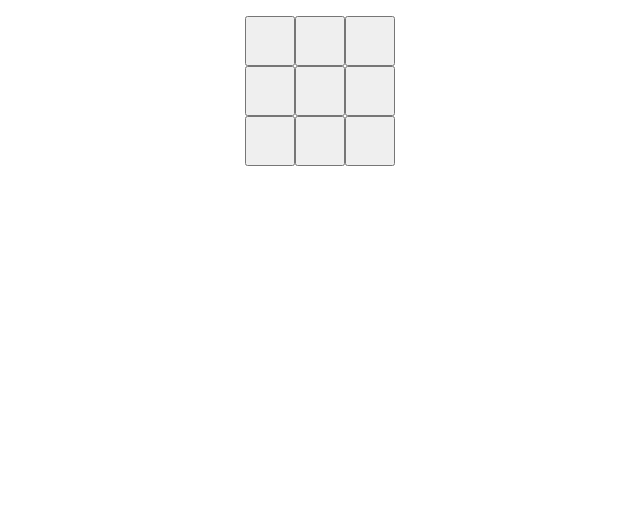
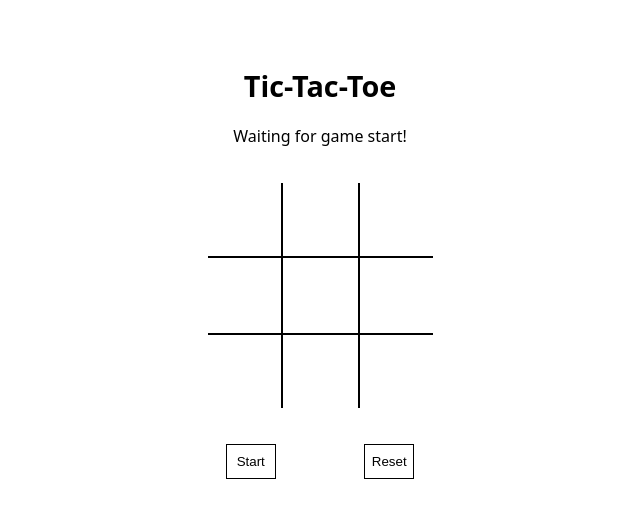
Before and after one commit to alleizon/tic-tac-toe, a plain HTML site: page index.html in a window 1280 px wide. Shown: the whole page, without its empty margins (320-960 px from the left). Drawn offline with Linux system fonts and the light colour scheme.

Commit message:
added page layout css + board borders

```diff
--- a/app.js
+++ b/app.js
@@ -21,6 +21,8 @@ const Game = (() => {
         gameboard[row][col] = "";
       }
     }
+    turns = 0;
+    curPlayer = player1;
   };
 
   const checkWin = (x, y) => {
@@ -43,7 +45,11 @@ const Game = (() => {
         break;
       }
     }
-    if ((+x === 0 && +y === 0) || (+x === 2 && +y === 2)) {
+    if (
+      (+x === 0 && +y === 0) ||
+      (+x === 1 && +y === 1) ||
+      (+x === 2 && +y === 2)
+    ) {
       for (let diag = 0; diag < 3; diag += 1) {
         if (gameboard[diag][diag] === curPlayer.name) {
           marks += 1;
@@ -54,7 +60,11 @@ const Game = (() => {
         }
       }
     }
-    if ((+x === 0 && +y === 2) || (+x === 2 && +y === 0)) {
+    if (
+      (+x === 0 && +y === 2) ||
+      (+x === 1 && +y === 1) ||
+      (+x === 2 && +y === 0)
+    ) {
       for (let diag = 0; diag < 3; diag += 1) {
         if (gameboard[diag][2 - diag] === curPlayer.name) {
           marks += 1;
@@ -67,6 +77,8 @@ const Game = (() => {
     }
     return null;
   };
+
+  const getCurrentPlayer = () => curPlayer;
 
   const playTurn = (e) => {
     const { x } = e.target.dataset;
@@ -90,23 +102,29 @@ const Game = (() => {
       return;
     }
     curPlayer = curPlayer.name === 1 ? player2 : player1;
+    displayController.displayPlayer(curPlayer);
   };
 
-  return { playTurn };
+  return { playTurn, resetBoard, getCurrentPlayer };
 })();
 
 const displayController = (() => {
-  const body = document.querySelector("body");
-  const div = document.createElement("div");
-  div.classList.add("board-container");
-  body.appendChild(div);
+  const containerDiv = document.querySelector(".board-container");
+  const displayName = document.querySelector(".display-name");
+  const startBtn = document.querySelector("#start-btn");
+  const resetBtn = document.querySelector("#reset-btn");
 
-  const addBtnListeners = () => {
+  const addBtnListeners = (e) => {
     const btns = Array.from(document.querySelectorAll(".game-btn"));
     btns.forEach((element) => {
       element.addEventListener("click", Game.playTurn);
     });
+    const player = Game.getCurrentPlayer();
+    if (e.target.id === "start-btn") {
+      displayName.textContent = `Player ${player.name}'s turn`;
+    } else displayName.textContent = `Player ${player.name}'s turn`;
   };
+
   const removeListeners = () => {
     const btns = Array.from(document.querySelectorAll(".game-btn"));
     btns.forEach((element) => {
@@ -119,29 +137,44 @@ const displayController = (() => {
       for (let j = 0; j < 3; j += 1) {
         const btn = document.createElement("button");
         btn.classList.add("game-btn");
+        if (i === 0) btn.classList.add("top-row");
+        if (i === 2) btn.classList.add("bottom-row");
+        if (j === 0) btn.classList.add("left-col");
+        if (j === 2) btn.classList.add("right-col");
         btn.dataset.x = i;
         btn.dataset.y = j;
         btn.setAttribute("type", "button");
-        div.appendChild(btn);
+        containerDiv.appendChild(btn);
       }
     }
-    addBtnListeners();
   };
 
   const declareTie = () => {
-    const tieDiv = document.createElement("div");
-    tieDiv.textContent = "Game is a tie";
-    body.appendChild(tieDiv);
+    displayName.textContent = "Game is a tie!";
     removeListeners();
   };
   const declareWinner = (winner) => {
-    const winDiv = document.createElement("div");
-    winDiv.textContent = `Player ${winner.name} wins`;
-    body.appendChild(winDiv);
+    displayName.textContent = `Player ${winner.name} wins!`;
     removeListeners();
   };
 
-  return { createBoard, declareTie, declareWinner };
+  const resetBoard = (e) => {
+    const btns = Array.from(document.querySelectorAll(".game-btn"));
+    btns.forEach((element) => {
+      element.textContent = "";
+    });
+    Game.resetBoard();
+    addBtnListeners(e);
+  };
+
+  const displayPlayer = (currentPlayer) => {
+    displayName.textContent = `Player ${currentPlayer.name}'s turn`;
+  };
+
+  startBtn.addEventListener("click", addBtnListeners);
+  resetBtn.addEventListener("click", resetBoard);
+
+  return { createBoard, declareTie, declareWinner, displayPlayer };
 })();
 
 displayController.createBoard();
--- a/index.html
+++ b/index.html
@@ -8,8 +8,11 @@
     <script src="app.js" defer></script>
     <title>Tic-Tac-Toe</title>
 </head>
-<body>
-
-
+<body class="container">
+    <h1>Tic-Tac-Toe</h1>
+    <div class="display-name">Waiting for game start!</div>
+    <div class="board-container"></div>
+    <button type="button" id="start-btn">Start</button>
+    <button type="button" id="reset-btn">Reset</button>
 </body>
 </html>
--- a/styles.css
+++ b/styles.css
@@ -19,13 +19,69 @@ button:hover {
     list-style: none;
 }
 
+.container {
+    display:grid;
+    grid-auto-rows: min-content;
+    grid-template-columns: min-content min-content;
+    gap: 20px;
+    text-align: center;
+    justify-content: center;
+    justify-items: center;
+    width: max-content;
+    margin: auto;
+    margin-top: 50px;
+}
+
+.container > h1,
+.container > div {
+    grid-column: 1/-1;
+}
+
+h1 {
+    padding-top: 1rem;
+    font-size: 1.8rem;
+}
+
 .board-container {
     padding: 1rem;
     display:grid;
-    grid-template: repeat(3, 50px) / repeat(3, 50px);
+    grid-template: repeat(3, 75px) / repeat(3, 75px);
     justify-content: center;
 }
 
-.board-container button {
-    /*  */
+button {
+    appearance: none;
+    border: 0px solid transparent;
+    background-color: transparent;
 }
+
+.game-btn {
+    font-size: 60px;
+}
+
+.board-container button:hover {
+    background-color: rgba(0, 0, 0, 0.144);
+    transition: all 0.2s;
+}
+
+.left-col {
+    border-right: 2px solid black;
+}
+
+.right-col {
+    border-left: 2px solid black;
+}
+
+.top-row {
+    border-bottom: 2px solid black;
+}
+
+.bottom-row {
+    border-top: 2px solid black;
+}
+
+#start-btn, #reset-btn {
+    width: 50px;
+    height: 35px;
+    border: 1px solid black;
+}
```
